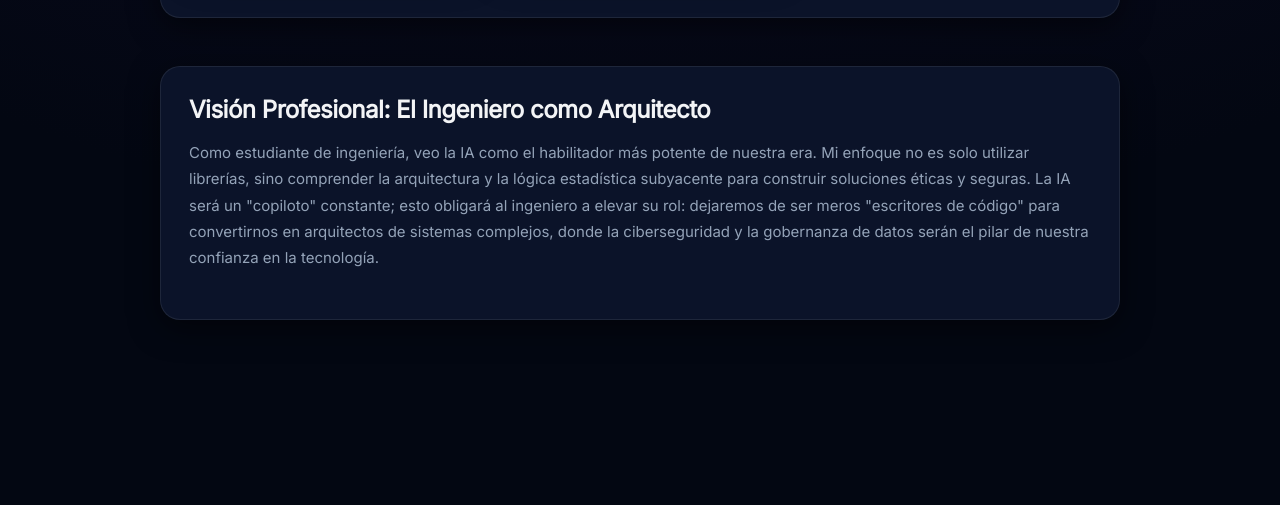
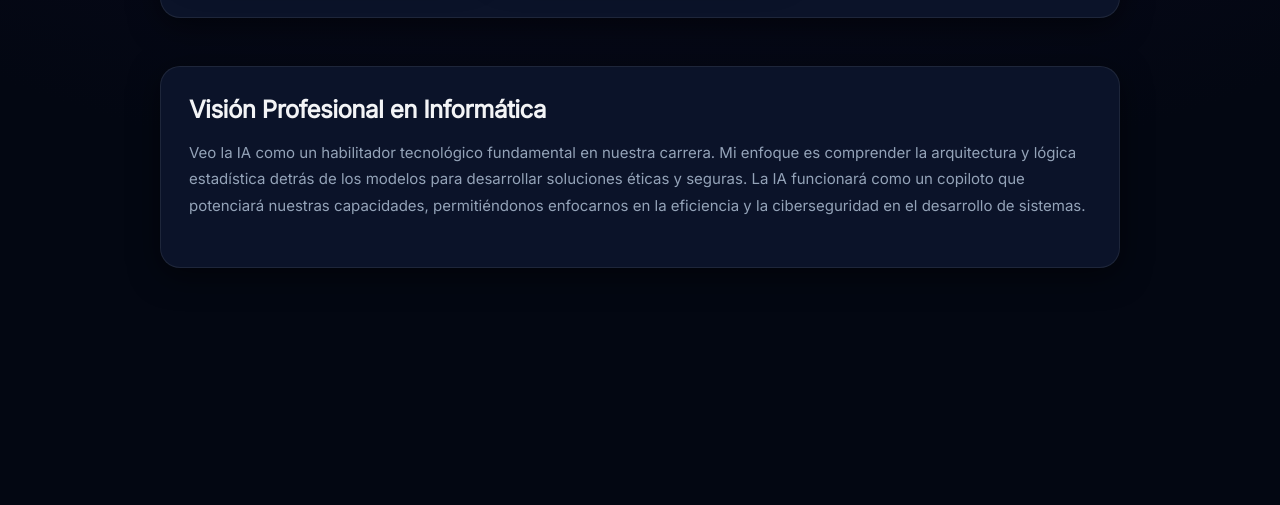
Before and after one commit to tumamaeweonad/portafolio, a plain HTML site: page index.html in a window 1280 px wide. Shown: the part 1600-2105 px from the top of the page. Drawn offline with Linux system fonts and the light colour scheme.

Commit message:
Update index.html

```diff
--- a/index.html
+++ b/index.html
@@ -164,8 +164,8 @@
         </div>
 
         <div class="panel">
-          <h3>Visión Profesional: El Ingeniero como Arquitecto</h3>
-          <p>Como estudiante de ingeniería, veo la IA como el habilitador más potente de nuestra era. Mi enfoque no es solo utilizar librerías, sino comprender la arquitectura y la lógica estadística subyacente para construir soluciones éticas y seguras. La IA será un "copiloto" constante; esto obligará al ingeniero a elevar su rol: dejaremos de ser meros "escritores de código" para convertirnos en arquitectos de sistemas complejos, donde la ciberseguridad y la gobernanza de datos serán el pilar de nuestra confianza en la tecnología.</p>
+          <h3>Visión Profesional en Informática</h3>
+          <p>Veo la IA como un habilitador tecnológico fundamental en nuestra carrera. Mi enfoque es comprender la arquitectura y lógica estadística detrás de los modelos para desarrollar soluciones éticas y seguras. La IA funcionará como un copiloto que potenciará nuestras capacidades, permitiéndonos enfocarnos en la eficiencia y la ciberseguridad en el desarrollo de sistemas.</p>
         </div>
       </div>
     </div>
```
